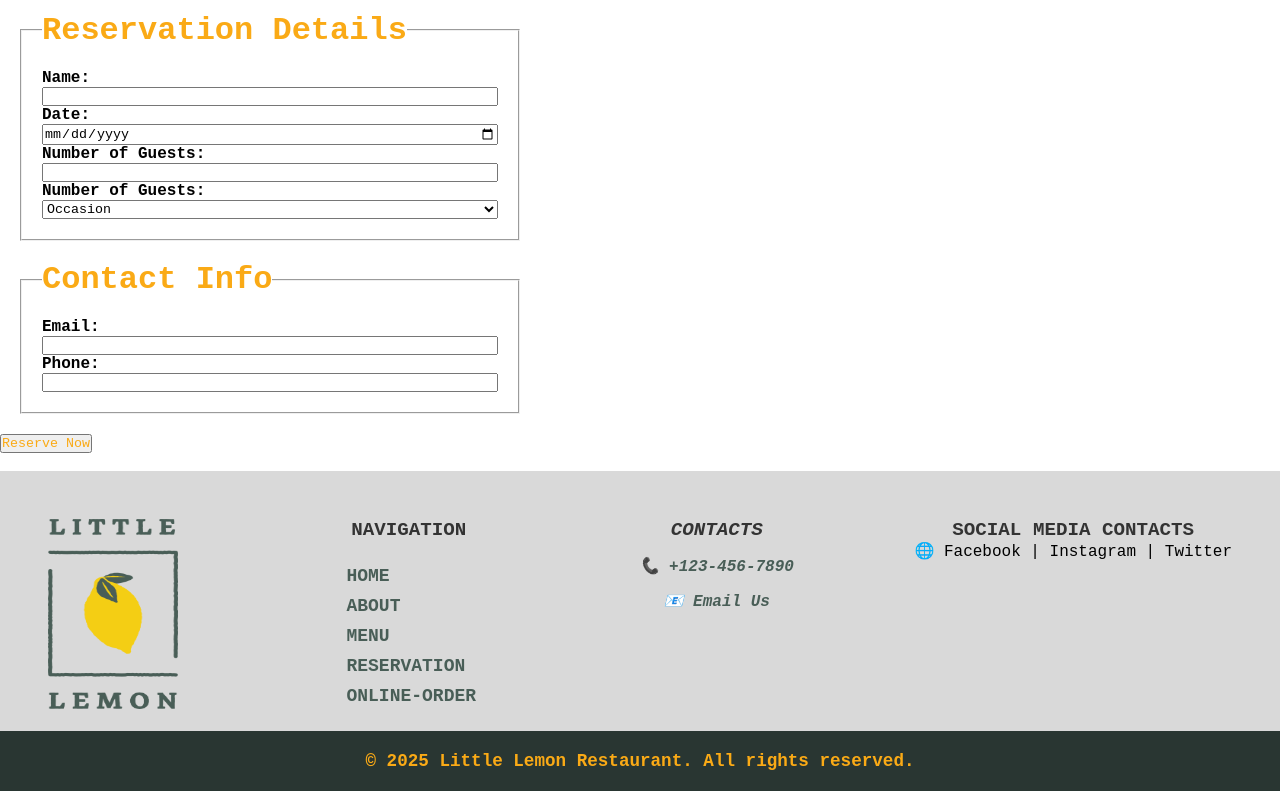
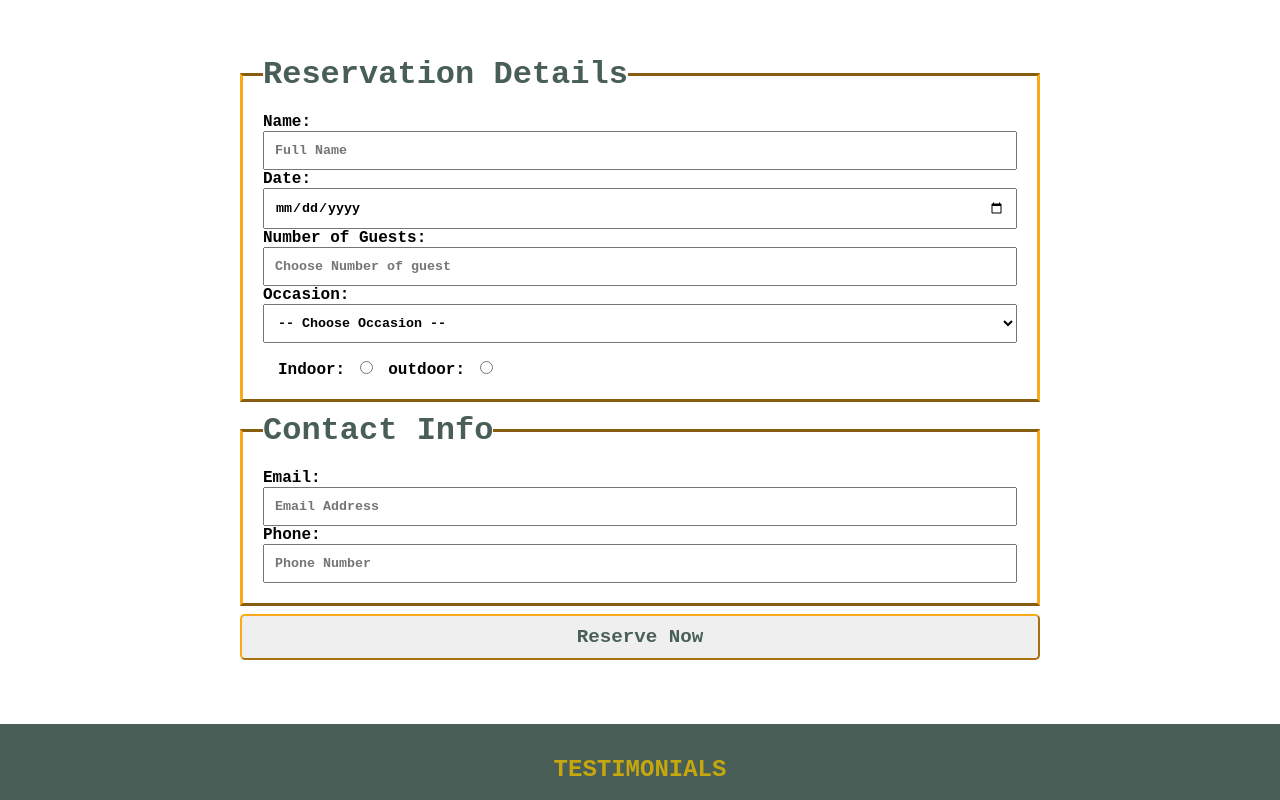
Before and after one commit to UCHEOGBU007/Little-lemon-Capstone-project, a React (Vite) app: page /Reservation in a window 1280 px wide. Shown: the part 600-1400 px from the top of the page. Built offline with nearby package versions, Linux system fonts and the light colour scheme.

Commit message:
Multiple pages added

```diff
--- a/src/Components/About.jsx
+++ b/src/Components/About.jsx
@@ -1,7 +1,18 @@
 import React from "react";
+import AboutFooter from "../PageSections/AboutFooter";
+import Style from "../Css/AboutComponent.module.css";
 
 const About = () => {
-  return <div>About</div>;
+  return (
+    <>
+      <section className={Style.about}>
+        <img src="/Mario.jpg" alt="Pictures" />
+      </section>
+      <div>
+        <AboutFooter />
+      </div>
+    </>
+  );
 };
 
 export default About;
--- a/src/Components/Order-online.jsx
+++ b/src/Components/Order-online.jsx
@@ -1,7 +1,12 @@
 import React from "react";
+import PageNotFound from "./PageNotFound";
 
 const Order = () => {
-  return <div>Order-online</div>;
+  return (
+    <>
+      <PageNotFound />
+    </>
+  );
 };
 
 export default Order;
--- a/src/Components/PageNotFound.jsx
+++ b/src/Components/PageNotFound.jsx
@@ -1,7 +1,21 @@
 import React from "react";
 
 const PageNotFound = () => {
-  return <div>Page Not Found</div>;
+  return (
+    <>
+      <div
+        style={{
+          margin: "0px 20%",
+          fontFamily: "sans-serif",
+          marginTop: "20px",
+        }}
+      >
+        <h2 style={{ fontSize: "5em" }}>PAGE NOT FOUND ...</h2>
+
+        <p>Still under construction</p>
+      </div>
+    </>
+  );
 };
 
 export default PageNotFound;
--- a/src/Components/Reservation.jsx
+++ b/src/Components/Reservation.jsx
@@ -1,50 +1,96 @@
 import React from "react";
 import Style from "../Css/Reservation.module.css";
+import Testimonies from "../PageSections/Testimonies.jsx";
 
 const Reservation = () => {
+  const Form = (e) => {
+    e.preventDefault();
+  };
   return (
     <>
       <section className={Style.container}>
         <div className={Style.header}>
-          <h4>MAKE A RESERVATION</h4>
+          <h4>BOOK A RESERVATION</h4>
         </div>
-        <form>
+        <form onSubmit={Form}>
           <fieldset>
             <legend>Reservation Details</legend>
 
             <label htmlFor="name">Name:</label>
-            <input type="text" id="name" name="name" required />
+            <input
+              type="text"
+              id="name"
+              name="name"
+              placeholder="Full Name"
+              required
+            />
 
             <label htmlFor="date">Date:</label>
-            <input type="date" id="date" name="date" required />
+            <input
+              type="date"
+              id="date"
+              name="date"
+              placeholder="Date"
+              required
+            />
 
             <label htmlFor="guests">Number of Guests:</label>
-            <input type="number" id="guests" name="guests" min="1" required />
-            <label htmlFor="Event">Number of Guests:</label>
+            <input
+              type="number"
+              id="guests"
+              name="guests"
+              min="1"
+              placeholder="Choose Number of guest"
+              required
+            />
 
+            <label htmlFor="Event">Occasion:</label>
             <select name="Events" id="Events">
-              <option value="Occasion">Occasion</option>
+              <option value="" disabled selected>
+                {" "}
+                -- Choose Occasion --{" "}
+              </option>
               <option value="Birthday">Birthday</option>
               <option value="Engagement">Engagement</option>
-
               <option value="Meeting">Meeting</option>
               <option value="Hangouts">Hangouts</option>
             </select>
+            <br />
+            <div className={Style.radiobox}>
+              <label htmlFor="seating">Indoor:</label>
+              <input type="radio" name="seating" value="indoor" required />
+
+              <label htmlFor="seating">outdoor:</label>
+              <input type="radio" name="seating" value="outdoor" required />
+            </div>
           </fieldset>
 
           <fieldset>
             <legend>Contact Info</legend>
 
             <label htmlFor="email">Email:</label>
-            <input type="email" id="email" name="email" required />
+            <input
+              type="email"
+              id="email"
+              name="email"
+              placeholder="Email Address"
+              required
+            />
 
             <label htmlFor="phone">Phone:</label>
-            <input type="tel" id="phone" name="phone" required />
+            <input
+              type="tel"
+              id="phone"
+              name="phone"
+              placeholder="Phone Number"
+              required
+            />
           </fieldset>
 
           <button type="submit">Reserve Now</button>
         </form>
       </section>
+      <Testimonies />
     </>
   );
 };
--- /dev/null
+++ b/src/Css/AboutComponent.module.css
@@ -0,0 +1,5 @@
+.about img {
+  width: 100%;
+  height: 600px;
+  transform: scaleX(-1);
+}
--- a/src/Css/Reservation.module.css
+++ b/src/Css/Reservation.module.css
@@ -10,24 +10,29 @@
 .header h4 {
   justify-items: center;
   text-align: center;
-  font-size: 2em;
-  padding-top: 5.8em;
-  /* color: black; */
-  color: #d6700a;
+  font-size: 5em;
+  padding-top: 2em;
+  color: black;
+}
+
+.container form {
+  margin: 0 auto;
+  width: 50em;
+  margin-top: 4em;
 }
 
 .container form fieldset {
   display: grid;
   grid-template-columns: repeat(1, 1fr);
-  margin: 0 auto;
+  border: solid;
+  border-color: #865d11 #faaa16;
   padding: 20px;
-  margin: 20px;
-  max-width: 500px;
+  margin-top: 10px;
 }
 
 .container form fieldset legend {
   font-size: 2em;
-  color: #faaa16;
+  color: #495e57;
   font-weight: bolder;
 }
 
@@ -35,6 +40,52 @@
   font-weight: bolder;
 }
 
+.container form fieldset input {
+  padding: 10px;
+  font-weight: 600;
+  cursor: pointer;
+}
+
+.container form select {
+  padding: 10px;
+  font-weight: 600;
+  cursor: pointer;
+}
+
+.container form select option {
+  cursor: pointer;
+  color: #495e57;
+  background-color: rgb(193, 190, 190);
+  font-weight: 600;
+}
+
+.container form select option:nth-child(1) {
+  background-color: #faaa16;
+  opacity: 0.6;
+}
+
 .container form button {
+  color: #495e57;
+  width: 100%;
+  margin-top: 8px;
+  padding: 10px 30px 10px 30px;
+  border-color: #faaa16;
+  border-radius: 5px;
+  font-size: larger;
+  font-weight: bolder;
+  cursor: pointer;
+}
+
+.container form button:hover {
+  background-color: #495e57;
   color: #faaa16;
 }
+
+.radiobox label {
+  margin: 15px;
+}
+
+.radiobox input[type="radio"] {
+  padding-top: 10px;
+  font-size: xx-large;
+}
```
